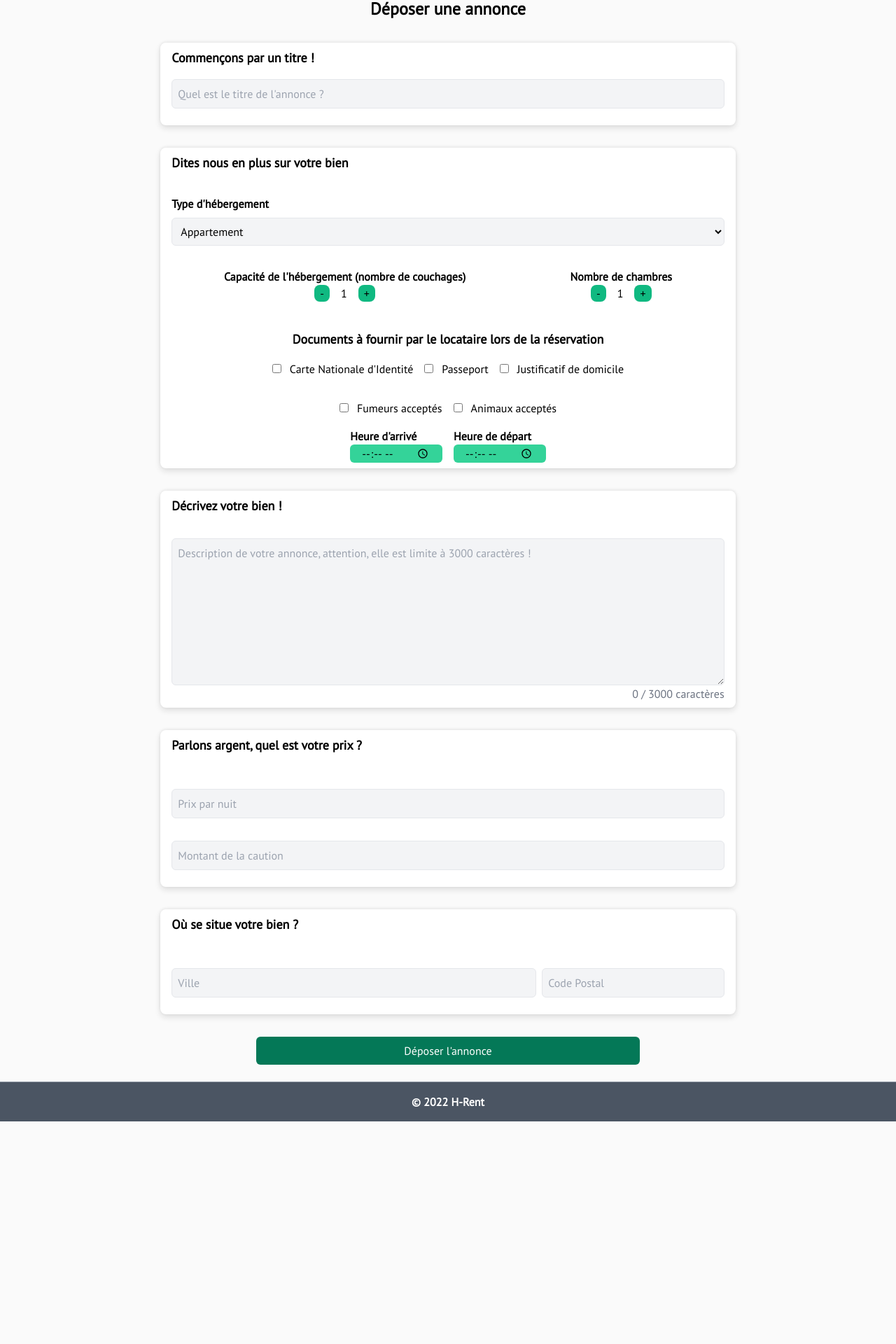
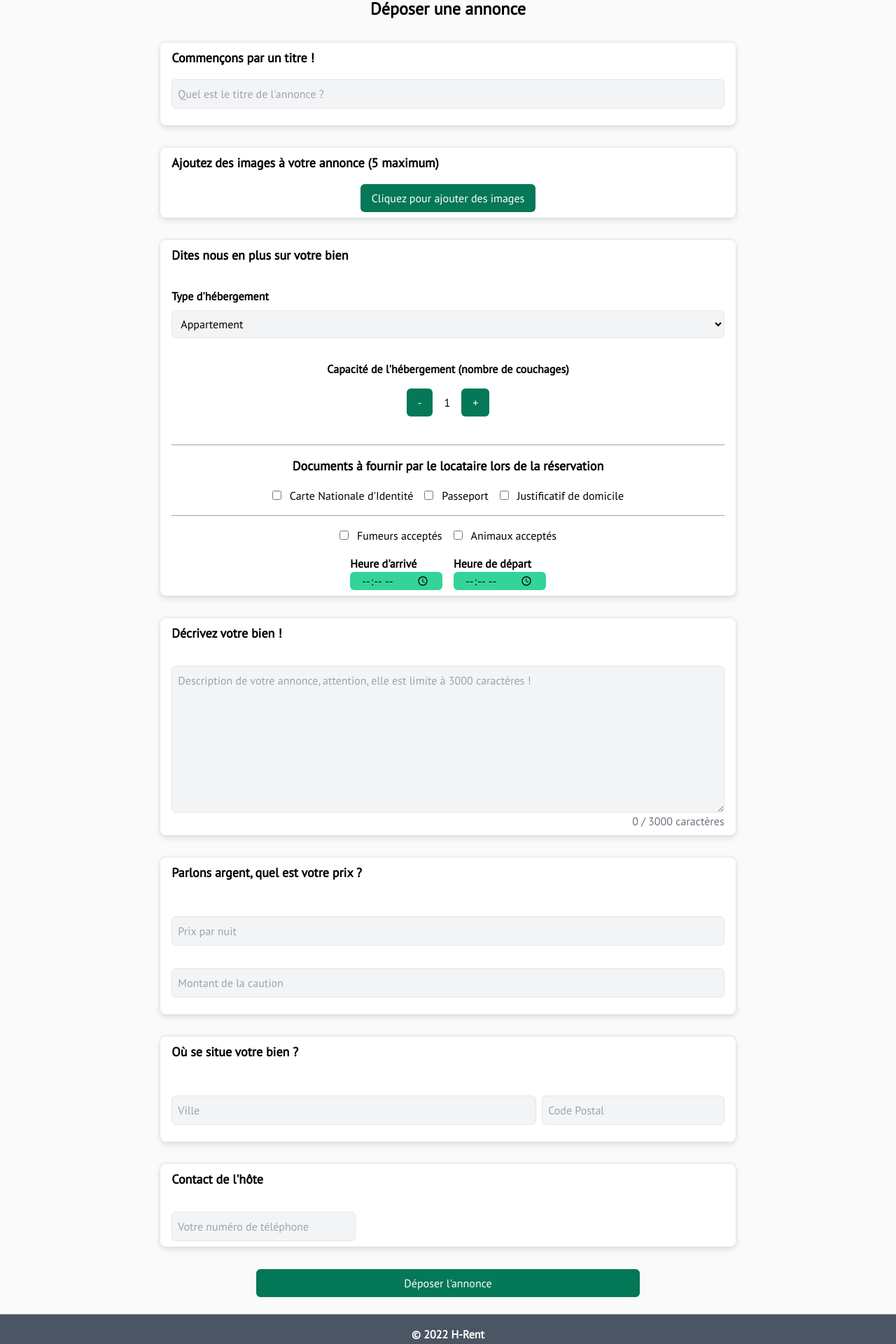
Before and after one commit to Neox63/H-Rent, a React (Create React App) app in the folder pwa/: page /create in a window 1280 px wide. Shown: the part 163-2083 px from the top of the page at 70% size. Before the commit the page ends 1765 px from the top, so only its background shows below. Built offline with nearby package versions, Linux system fonts and the light colour scheme.

Commit message:
Added image upload + changes

```diff
--- a/pwa/package.json
+++ b/pwa/package.json
@@ -18,6 +18,7 @@
     "react-query": "^3.34.16",
     "react-router-dom": "^5.2.0",
     "react-scripts": "4.0.3",
+    "react-toastify": "^9.0.1",
     "web-vitals": "^1.1.2"
   },
   "scripts": {
--- a/pwa/src/components/AnnonceItem/index.jsx
+++ b/pwa/src/components/AnnonceItem/index.jsx
@@ -4,9 +4,13 @@ const AnnonceItem = ({ initialData }) => {
   return (
     <div className="flex flex-col my-8 overflow-hidden border-2 border-black rounded-lg shadow-xl md:p-2 md:h-64 md:flex-row">
       <img
-        src="https://images.unsplash.com/photo-1528111057883-4f5a995343bb?ixlib=rb-1.2.1&ixid=MnwxMjA3fDB8MHxwaG90by1wYWdlfHx8fGVufDB8fHx8&auto=format&fit=crop&w=2835&q=80"
+        src={
+          initialData.images.length > 0
+            ? URL.createObjectURL(initialData.images[0])
+            : "https://images.unsplash.com/photo-1528111057883-4f5a995343bb?ixlib=rb-1.2.1&ixid=MnwxMjA3fDB8MHxwaG90by1wYWdlfHx8fGVufDB8fHx8&auto=format&fit=crop&w=2835&q=80"
+        }
         alt=""
-        className="w-full h-64 md:h-auto md:w-2/5 md:rounded-lg"
+        className="w-full h-64 md:w-2/5 md:h-auto md:rounded-lg"
       />
       <div className="flex flex-col justify-between w-full p-4">
         <div className="flex flex-col">
--- a/pwa/src/components/BreadCrumb/index.jsx
+++ b/pwa/src/components/BreadCrumb/index.jsx
@@ -1,6 +1,6 @@
 import { Link } from "react-router-dom";
 
-const BreadCrumb = ({ links, className }) => {
+const BreadCrumb = ({ links, className = "" }) => {
   return (
     <div className={`${className}`}>
       <Link className="hover:text-green-700" to={"/"}>
--- /dev/null
+++ b/pwa/src/components/ImageGallery/index.jsx
@@ -0,0 +1,17 @@
+const ImageGallery = ({ images }) => {
+  return (
+    <div className="flex w-full gap-4 mt-8">
+      {images.map((image, index) => (
+        <div key={index}>
+          <img
+            src={URL.createObjectURL(image)}
+            alt={image.name}
+            className="w-full h-32 rounded-lg"
+          />
+        </div>
+      ))}
+    </div>
+  );
+};
+
+export default ImageGallery;
--- /dev/null
+++ b/pwa/src/components/Pill/index.jsx
@@ -0,0 +1,5 @@
+const Pill = ({ content, className }) => {
+  return <div className={className}>{content}</div>;
+};
+
+export default Pill;
--- a/pwa/src/components/Search/index.jsx
+++ b/pwa/src/components/Search/index.jsx
@@ -25,12 +25,7 @@ const Search = () => {
   };
 
   return (
-    <div
-      className="flex flex-col w-2/3 px-4 py-8 mx-auto bg-white rounded-md"
-      style={{
-        boxShadow: "0 -1px 4px 0 rgb(26 26 26 / 8%), 0 4px 8px 0 rgb(26 26 26 / 12%)",
-      }}
-    >
+    <div className="flex flex-col w-2/3 px-4 py-8 mx-auto bg-white rounded-md custom-shadow">
       <div className="flex gap-4 mb-8">
         <input
           type="text"
--- a/pwa/src/fakeAPI.js
+++ b/pwa/src/fakeAPI.js
@@ -8,6 +8,7 @@ const annonces = [
     country: "Clermont-Ferrand",
     zipcode: "63000",
     capacity: 2,
+    images: [],
     rooms: 1,
     bail: "145",
     cniNeeded: true,
@@ -29,6 +30,7 @@ const annonces = [
     country: "Clermont-Ferrand",
     zipcode: "63000",
     capacity: 2,
+    images: [],
     rooms: 1,
     bail: "145",
     cniNeeded: true,
@@ -50,6 +52,7 @@ const annonces = [
     country: "Clermont-Ferrand",
     zipcode: "63000",
     capacity: 2,
+    images: [],
     rooms: 1,
     bail: "145",
     cniNeeded: true,
@@ -59,6 +62,8 @@ const annonces = [
     smokersAllowed: true,
     arrivalHour: "10:00",
     departureHour: "12:00",
+    startDate: new Date().toLocaleString(),
+    endDate: new Date().toLocaleString(),
     createdAt: new Date().toLocaleString(),
     tel: "0698246165",
   },
@@ -71,6 +76,7 @@ const annonces = [
     country: "Clermont-Ferrand",
     zipcode: "63000",
     capacity: 2,
+    images: [],
     rooms: 1,
     bail: "145",
     cniNeeded: true,
@@ -92,6 +98,7 @@ const annonces = [
     country: "Clermont-Ferrand",
     zipcode: "63000",
     capacity: 2,
+    images: [],
     rooms: 1,
     bail: "145",
     cniNeeded: true,
--- a/pwa/src/pages/annonces/[id].jsx
+++ b/pwa/src/pages/annonces/[id].jsx
@@ -4,6 +4,8 @@ import { Redirect, useHistory } from "react-router-dom";
 import BreadCrumb from "../../components/BreadCrumb";
 import { useUser } from "../../providers/user";
 import Separator from "../../components/Separator";
+import Pill from "../../components/Pill";
+import ImageGallery from "../../components/ImageGallery";
 
 const Annonce = () => {
   const { id } = useParams();
@@ -27,6 +29,8 @@ const Annonce = () => {
           { url: `/annonce/${id}`, label: id },
         ]}
       />
+
+      <ImageGallery images={currentAnnonce.images} />
       <div className="mt-8 mb-4 text-3xl font-extrabold">{currentAnnonce.title}</div>
       <div className="mb-4">
         {currentAnnonce.type} · {currentAnnonce.capacity} pers. · {currentAnnonce.rooms}{" "}
@@ -35,12 +39,12 @@ const Annonce = () => {
 
       <div className="mb-4 text-lg">
         à partir de <span className="text-2xl font-bold">{currentAnnonce.price}e</span> /
-        nuits
+        nuit
       </div>
 
       <div className="text-sm">{currentAnnonce.createdAt}</div>
 
-      <button onClick={reserve} className="p-2 mt-4 bg-indigo-600 rounded-lg">
+      <button onClick={reserve} className="mt-4 Button">
         Réserver le bien
       </button>
 
@@ -54,53 +58,46 @@ const Annonce = () => {
       <Separator className="my-4" />
 
       <div className="flex flex-col p-4">
-        <span className="text-lg font-bold">Critères</span>
-        <div className="p-4">
-          <div className="px-2 my-3 bg-indigo-600 rounded-lg w-max">
-            Type d'hébergement : {currentAnnonce.type}
-          </div>
-          <div className="px-2 my-3 bg-indigo-600 rounded-lg w-max">
-            Capacité : {currentAnnonce.capacity}
-          </div>
-          <div className="px-2 my-3 bg-indigo-600 rounded-lg w-max">
-            Nombre de chambres : {currentAnnonce.rooms}
-          </div>
+        <span className="text-lg font-bold">Informations concernant cette location</span>
+        <div className="flex flex-wrap gap-4 p-4">
+          <Pill
+            content={`Type d'hébergement : ${currentAnnonce.type}`}
+            className="px-3 py-1 my-3 font-bold text-center border border-green-700 rounded-full custom-shadow w-max"
+          />
+
+          <Pill
+            content={`Capacité : ${currentAnnonce.capacity}`}
+            className="px-3 py-1 my-3 font-bold text-center border border-green-700 rounded-full custom-shadow w-max"
+          />
+
+          <Pill
+            content={`Nombre de chambres : ${currentAnnonce.rooms}`}
+            className="px-3 py-1 my-3 font-bold text-center border border-green-700 rounded-full custom-shadow w-max"
+          />
+
+          <Pill
+            content={`Animaux : ${currentAnnonce.petsAllowed ? "Oui" : "Non"}`}
+            className="px-3 py-1 my-3 font-bold text-center border border-green-700 rounded-full custom-shadow w-max"
+          />
+
+          <Pill
+            content={`${
+              currentAnnonce.smokersAllowed ? "Fumeurs acceptés" : "Fumeurs non acceptés"
+            }`}
+            className="px-3 py-1 my-3 font-bold text-center border border-green-700 rounded-full custom-shadow w-max"
+          />
+
+          <Pill
+            content={`Heure d'arrivée : ${currentAnnonce.arrivalHour}`}
+            className="px-3 py-1 my-3 font-bold text-center border border-green-700 rounded-full custom-shadow w-max"
+          />
+
+          <Pill
+            content={`Heure de départ : ${currentAnnonce.departureHour}`}
+            className="px-3 py-1 my-3 font-bold text-center border border-green-700 rounded-full custom-shadow w-max"
+          />
         </div>
       </div>
-
-      <Separator className="my-4" />
-
-      <div className="flex flex-col p-4">
-        <span className="text-lg font-bold">Conditions d'hébergement</span>
-        <div className="p-4">
-          <div className="px-2 my-3 bg-indigo-600 rounded-lg w-max">
-            Animaux acceptés : {currentAnnonce.petsAllowed ? "Oui" : "Non"}
-          </div>
-          <div className="px-2 my-3 bg-indigo-600 rounded-lg w-max">
-            {currentAnnonce.smokersAllowed ? "Fumeurs acceptés" : "Fumeurs non acceptés"}
-          </div>
-          <div className="px-2 my-3 bg-indigo-600 rounded-lg w-max">
-            Heure d'arrivée : {currentAnnonce.arrivalHour}
-          </div>
-          <div className="px-2 my-3 bg-indigo-600 rounded-lg w-max">
-            Heure de départ : {currentAnnonce.departureHour}
-          </div>
-        </div>
-      </div>
-
-      <details className="p-4 border-2 border-indigo-600 rounded-lg select-none">
-        <summary>Informations supplémentaires</summary>
-        <div className="my-4">
-          <span className="font-bold">Documents à fournir :</span>
-          <ul>
-            {currentAnnonce.cniNeeded && <li>- Carte d'identité</li>}
-            {currentAnnonce.passeportNeeded && <li>- Passeport</li>}
-            {currentAnnonce.justificatifNeeded && <li>- Justificatif de domicile</li>}
-          </ul>
-        </div>
-
-        <div className="font-bold">Montant de la caution : {currentAnnonce.bail}e</div>
-      </details>
 
       <Separator className="my-4" />
     </>
--- a/pwa/src/pages/annonces/create-annonce.jsx
+++ b/pwa/src/pages/annonces/create-annonce.jsx
@@ -1,6 +1,8 @@
-import { useState } from "react";
+import { useState, useRef } from "react";
 import { useHistory } from "react-router-dom";
 import BreadCrumb from "../../components/BreadCrumb";
+import ImageGallery from "../../components/ImageGallery";
+import Separator from "../../components/Separator";
 import { addAnnonce } from "../../fakeAPI";
 
 const CreateAnnonce = () => {
@@ -11,7 +13,6 @@ const CreateAnnonce = () => {
   const [zipCode, setZipCode] = useState("");
   const [bail, setBail] = useState("");
   const [availablePlaces, setAvailablePlaces] = useState(1);
-  const [availableRooms, setAvailableRooms] = useState(1);
   const [cniNeeded, setCNINeeded] = useState(false);
   const [passeportNeeded, setPasseportNeeded] = useState(false);
   const [justificatifNeeded, setJustificatifNeeded] = useState(false);
@@ -20,6 +21,8 @@ const CreateAnnonce = () => {
   const [arrivalHour, setArrivalHour] = useState("");
   const [departureHour, setDepartureHour] = useState("");
   const [type, setType] = useState("");
+  const [phoneNumber, setPhoneNumber] = useState("");
+  const [images, setImages] = useState([]);
 
   const history = useHistory();
 
@@ -34,7 +37,6 @@ const CreateAnnonce = () => {
       country: country,
       zipCode: zipCode,
       capacity: availablePlaces,
-      rooms: availableRooms,
       bail: bail,
       cniNeeded: cniNeeded,
       passeportNeeded: passeportNeeded,
@@ -43,6 +45,7 @@ const CreateAnnonce = () => {
       petsAllowed: petsAllowed,
       arrivalHour: arrivalHour,
       departureHour: departureHour,
+      images: Array.from(images),
     });
 
     history.push("/");
@@ -53,15 +56,9 @@ const CreateAnnonce = () => {
       <BreadCrumb links={[{ url: "/create", label: "Créer une annonce" }]} />
       <div className="my-8 text-2xl font-extrabold text-center">Déposer une annonce</div>
       <div>
-        <form onSubmit={handleSubmit}>
+        <form onSubmit={handleSubmit} encType="multipart/form-data">
           <div className="flex flex-col w-2/3 gap-8 mx-auto">
-            <div
-              style={{
-                boxShadow:
-                  "0 -1px 4px 0 rgb(26 26 26 / 8%), 0 4px 8px 0 rgb(26 26 26 / 12%)",
-              }}
-              className="flex flex-col px-4 py-2 bg-white rounded-lg shadow-md"
-            >
+            <div className="flex flex-col px-4 py-2 bg-white rounded-lg shadow-md custom-shadow">
               <span className="text-lg font-bold">Commençons par un titre !</span>
               <input
                 type="text"
@@ -74,17 +71,33 @@ const CreateAnnonce = () => {
               />
             </div>
 
-            <div
-              style={{
-                boxShadow:
-                  "0 -1px 4px 0 rgb(26 26 26 / 8%), 0 4px 8px 0 rgb(26 26 26 / 12%)",
-              }}
-              className="flex flex-col px-4 py-2 bg-white rounded-lg shadow-md"
-            >
+            <div className="flex flex-col px-4 py-2 bg-white rounded-lg shadow-md custom-shadow">
+              <span className="mb-4 text-lg font-bold">
+                Ajoutez des images à votre annonce (5 maximum)
+              </span>
+              <input
+                multiple
+                accept="image/*"
+                name="file"
+                id="file"
+                type="file"
+                onChange={(e) =>
+                  e.target.files.length <= 5
+                    ? setImages(e.target.files)
+                    : alert("Vous ne pouvez pas déposer plus de 5 images à la fois !")
+                }
+                className="hidden"
+              />
+              <label htmlFor="file" className="mx-auto cursor-pointer Button w-max">
+                Cliquez pour ajouter des images
+              </label>
+              {images.length > 0 && <ImageGallery images={Array.from(images)} />}
+            </div>
+
+            <div className="flex flex-col px-4 py-2 bg-white rounded-lg shadow-md custom-shadow">
               <span className="mb-8 text-lg font-bold">
                 Dites nous en plus sur votre bien
               </span>
-
               <span className="font-bold ">Type d'hébergement</span>
               <select
                 name="type"
@@ -104,7 +117,7 @@ const CreateAnnonce = () => {
 
               <div className="flex justify-around my-4">
                 <div className="flex flex-col items-center justify-center mb-6 available-bed">
-                  <span className="font-bold">
+                  <span className="mb-4 font-bold">
                     Capacité de l'hébergement (nombre de couchages)
                   </span>
                   <div className="flex">
@@ -115,7 +128,7 @@ const CreateAnnonce = () => {
                         )
                       }
                       type="button"
-                      className="px-2 bg-green-500 rounded-lg "
+                      className="Button"
                     >
                       -
                     </button>
@@ -125,42 +138,15 @@ const CreateAnnonce = () => {
                         setAvailablePlaces((availablePlaces) => availablePlaces + 1)
                       }
                       type="button"
-                      className="px-2 bg-green-500 rounded-lg "
-                    >
-                      +
-                    </button>
-                  </div>
-                </div>
-
-                <div className="flex flex-col items-center justify-center mb-6 available-bed">
-                  <span className="font-bold">Nombre de chambres</span>
-                  <div className="flex">
-                    <button
-                      onClick={() =>
-                        setAvailableRooms((availablePlaces) =>
-                          availablePlaces < 1 ? 0 : availablePlaces - 1
-                        )
-                      }
-                      type="button"
-                      className="px-2 bg-green-500 rounded-lg "
-                    >
-                      -
-                    </button>
-                    <span className="mx-4 my-auto ">{availableRooms}</span>
-                    <button
-                      onClick={() =>
-                        setAvailableRooms((availablePlaces) => availablePlaces + 1)
-                      }
-                      type="button"
-                      className="px-2 bg-green-500 rounded-lg "
+                      className="Button"
                     >
                       +
                     </button>
                   </div>
                 </div>
               </div>
-
-              <div className="flex flex-col items-center mb-4 requiredDocuments">
+              <Separator />
+              <div className="flex flex-col items-center my-4 requiredDocuments">
                 <span className="mb-4 text-lg font-bold">
                   Documents à fournir par le locataire lors de la réservation
                 </span>
@@ -203,7 +189,7 @@ const CreateAnnonce = () => {
                   </div>
                 </div>
               </div>
-
+              <Separator />
               <div className="flex items-center justify-center gap-4 my-4">
                 <div>
                   <input
@@ -262,13 +248,7 @@ const CreateAnnonce = () => {
               </div>
             </div>
 
-            <div
-              style={{
-                boxShadow:
-                  "0 -1px 4px 0 rgb(26 26 26 / 8%), 0 4px 8px 0 rgb(26 26 26 / 12%)",
-              }}
-              className="flex flex-col px-4 py-2 bg-white rounded-lg shadow-md"
-            >
+            <div className="flex flex-col px-4 py-2 bg-white rounded-lg shadow-md custom-shadow">
               <span className="mb-8 text-lg font-bold">Décrivez votre bien !</span>
               <textarea
                 type="text"
@@ -276,7 +256,8 @@ const CreateAnnonce = () => {
                 className="p-2 bg-gray-100 border rounded-md"
                 value={description}
                 onChange={(e) =>
-                  description.length < 3000 && setDescription(e.target.value)
+                  (description.length < 3000 || description.length < e.target.value) &&
+                  setDescription(e.target.value)
                 }
                 placeholder="Description de votre annonce, attention, elle est limite à 3000 caractères !"
                 required
@@ -287,13 +268,7 @@ const CreateAnnonce = () => {
               </span>
             </div>
 
-            <div
-              style={{
-                boxShadow:
-                  "0 -1px 4px 0 rgb(26 26 26 / 8%), 0 4px 8px 0 rgb(26 26 26 / 12%)",
-              }}
-              className="flex flex-col px-4 py-2 bg-white rounded-lg shadow-md"
-            >
+            <div className="flex flex-col px-4 py-2 bg-white rounded-lg shadow-md custom-shadow">
               <span className="mb-8 text-lg font-bold">
                 Parlons argent, quel est votre prix ?
               </span>
@@ -322,13 +297,7 @@ const CreateAnnonce = () => {
               />
             </div>
 
-            <div
-              style={{
-                boxShadow:
-                  "0 -1px 4px 0 rgb(26 26 26 / 8%), 0 4px 8px 0 rgb(26 26 26 / 12%)",
-              }}
-              className="flex flex-col px-4 py-2 bg-white rounded-lg shadow-md"
-            >
+            <div className="flex flex-col px-4 py-2 bg-white rounded-lg shadow-md custom-shadow">
               <span className="mb-8 text-lg font-bold">Où se situe votre bien ?</span>
               <div className="flex gap-2 my-4">
                 <input
@@ -352,6 +321,19 @@ const CreateAnnonce = () => {
               </div>
             </div>
 
+            <div className="flex flex-col px-4 py-2 bg-white rounded-lg shadow-md custom-shadow">
+              <span className="mb-8 text-lg font-bold">Contact de l'hôte</span>
+              <input
+                type="text"
+                className="w-1/3 p-2 bg-gray-100 border rounded-md"
+                value={phoneNumber}
+                onChange={(e) => setPhoneNumber(e.target.value)}
+                placeholder="Votre numéro de téléphone"
+                required
+                aria-required="true"
+              />
+            </div>
+
             <button className="w-2/3 mx-auto Button" type="submit">
               Déposer l'annonce
             </button>
--- a/pwa/src/styles/app.css
+++ b/pwa/src/styles/app.css
@@ -16,3 +16,7 @@ body {
 .Button {
   @apply px-4 py-2 text-white bg-green-700 rounded-md hover:bg-green-800;
 }
+
+.custom-shadow {
+  box-shadow: 0 -1px 4px 0 rgb(26 26 26 / 8%), 0 4px 8px 0 rgb(26 26 26 / 12%);
+}
```
Also changed, not shown: 1 other file (tests, documents, lock files or other folders).
